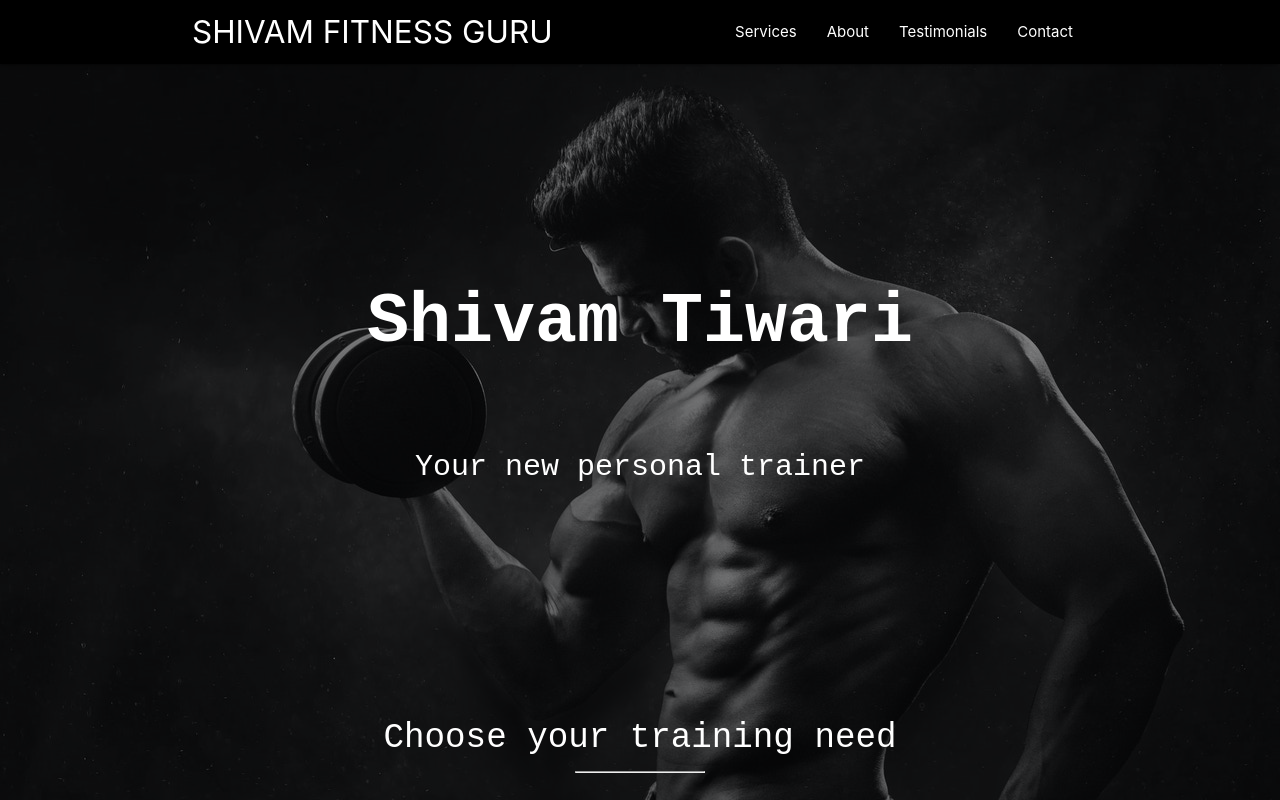
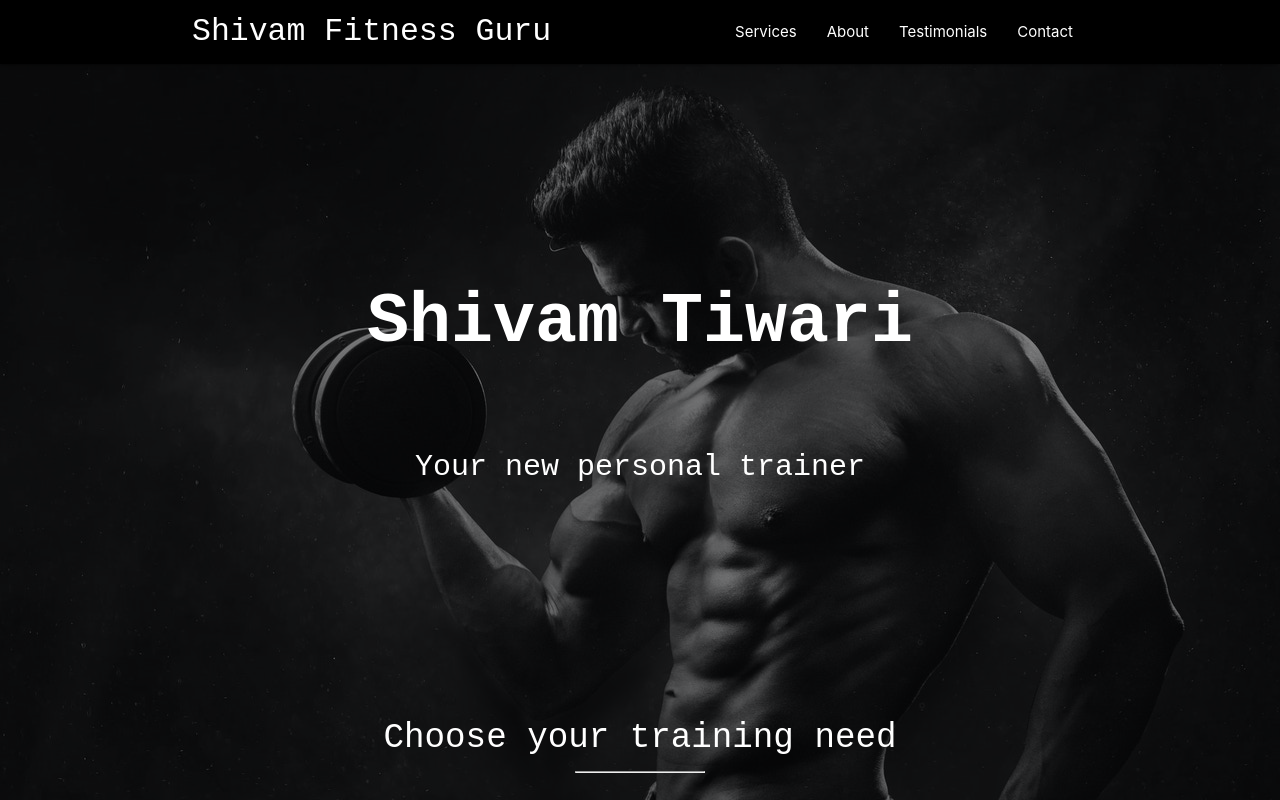
Before and after one commit to harshitasingh017/Shivam-Fitness, a plain HTML site: page index.html in a window 1280 px wide. Shown: the top 800 px of the page. Drawn offline with nearby package versions, Linux system fonts and the light colour scheme.

Commit message:
logo changed

```diff
--- a/index.html
+++ b/index.html
@@ -87,7 +87,7 @@
         <div class="navbar-fixed" style="position: fixed; top: 0;">
             <nav class="nav-wrapper black lighten-1 ">
                 <div class="container">
-                    <a href="#" class="brand-logo logo">SHIVAM FITNESS GURU</a>
+                    <a href="#" class="brand-logo logo" style="font-family: monospace;">Shivam Fitness Guru</a>
                     <a href="#" class="sidenav-trigger" data-target="mobile-menu">
                         <i class="material-icons">menu</i>
                     </a>
```
